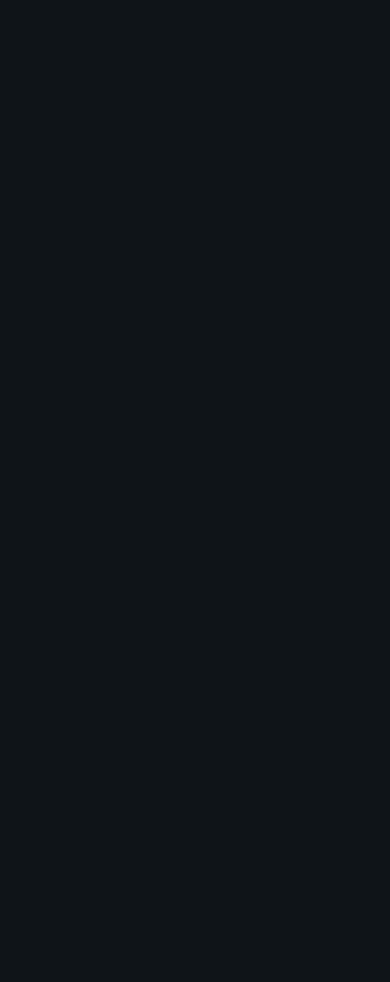
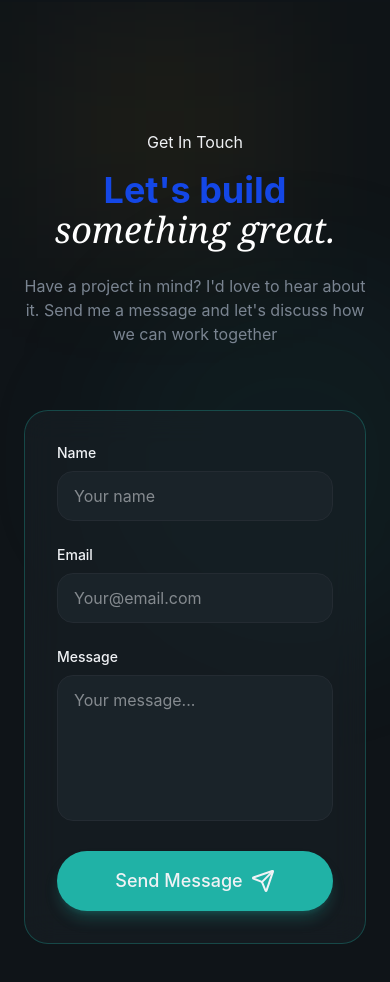
Before and after one commit to Askebir/aske-personal-portfolio, a React (Vite) app: page / in a window 390 px wide. Shown: the part 8580-9562 px from the top of the page. Before the commit the page ends 8582 px from the top, so only its background shows below. Built offline with nearby package versions, Linux system fonts and the light colour scheme.

Commit message:
contact act section ui

```diff
--- a/src/sections/Contact.jsx
+++ b/src/sections/Contact.jsx
@@ -1,3 +1,117 @@
+import {
+  Mail,
+  Phone,
+  MapPin,
+  Send,
+  CheckCircle,
+  AlertCircle,
+} from "lucide-react";
+import { Button } from "@/components/Button";
+import { useState } from "react";
+// import emailjs from "@emailjs/browser";
+
+const contactInfo = [
+  {
+    icon: Mail,
+    label: "Email",
+    value: "pedro@example.com",
+    href: "mailto:pedro@example.com",
+  },
+  {
+    icon: Phone,
+    label: "Phone",
+    value: "+1 (555) 123-4567",
+    href: "tel:+15551234567",
+  },
+  {
+    icon: MapPin,
+    label: "Location",
+    value: "San Francisco, CA",
+    href: "#",
+  },
+];
+
 export const Contact = () => {
-  return <section></section>;
+  return (
+    <section className="py-32 relative overflow-hidden">
+      <div className="absolute top-0 left-0 w-full h-full ">
+        <div className="absolute top-1/4 left-1/4 w-96 h-96 bg-primary/5 rounded-full blur-3xl"></div>
+        <div className="absolute buttom-1/4 right-1/4 w-64 h-64 bg-highlight/5 blur-3xl "></div>
+      </div>
+      <div className="container mx-auto px-6 relative z-10">
+        {/* section of header */}
+        <div className="text-center max-w-3xl mx-auto mb-16">
+          <span>Get In Touch</span>
+          <h2 className=" text-4xl md:text-5xl font-bold mt-4 mb-6 aniamte-fade-in text-blue-700">
+            Let's build{" "}
+            <span className="font-serif italic font-normal text-white">
+              something great.
+            </span>
+          </h2>
+          <p className="text-muted-foreground animate-fade-in animation-delay">
+            Have a project in mind? I'd love to hear about it. Send me a message
+            and let's discuss how we can work together
+          </p>
+        </div>
+
+        <div className="grid lg:grid-cols-2 gap-12 max-w-5xl mx-auto">
+          <div className="glass p-8 rounded-3xl border border-primary/30 animate-fade-in animate-delay-300 ">
+            <form action="" className="space-y-6">
+              <div>
+                <label
+                  htmlFor="name"
+                  className="block text-sm font-medium mb-2"
+                >
+                  Name
+                </label>
+                <input
+                  id="name"
+                  type="text"
+                  required
+                  placeholder="Your name"
+                  className="w-full px-4 py-3 bg-surface rounded-2xl border border-border foucs:ring-1 outline-none focus:ring-primary focus:border-primary "
+                />
+              </div>
+
+              <div>
+                <label
+                  htmlFor="email"
+                  className="block text-sm font-medium mb-2"
+                >
+                  Email
+                </label>
+                <input
+                  id="email"
+                  type="emial"
+                  required
+                  placeholder="Your@email.com"
+                  className="w-full px-4 py-3 bg-surface rounded-2xl border border-border foucs:ring-1 outline-none focus:ring-primary focus:border-primary "
+                />
+              </div>
+
+              <div>
+                <label
+                  htmlFor="message"
+                  className="block text-sm font-medium mb-2"
+                >
+                  Message
+                </label>
+                <textarea
+                  id="message"
+                  type="text"
+                  rows={5}
+                  required
+                  placeholder="Your message..."
+                  className=" resize-none w-full px-4 py-3 bg-surface transition-all rounded-2xl border border-border foucs:ring-1 outline-none focus:ring-primary focus:border-primary "
+                />
+              </div>
+              <Button className="w-full  " type="submit" size="lg">
+                Send Message <Send />
+              </Button>
+            </form>
+          </div>
+        </div>
+      </div>
+    </section>
+  );
 };
```
